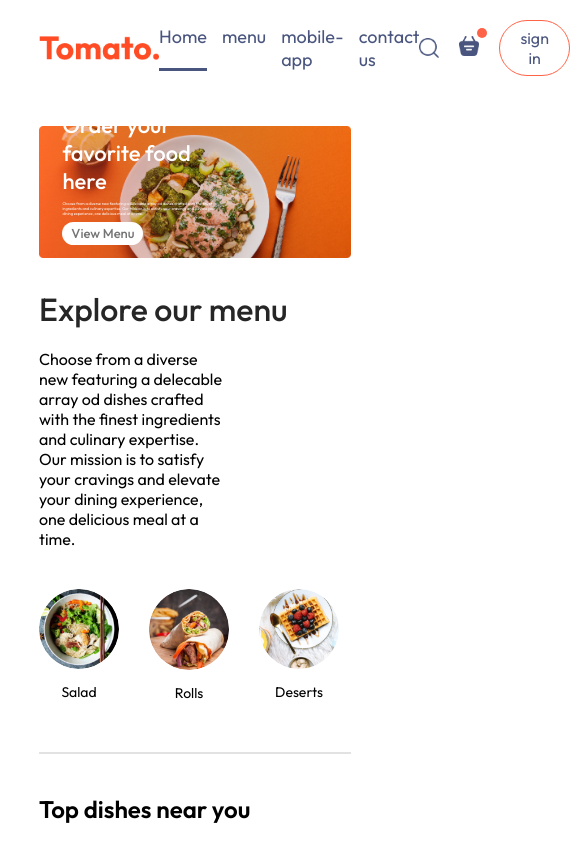
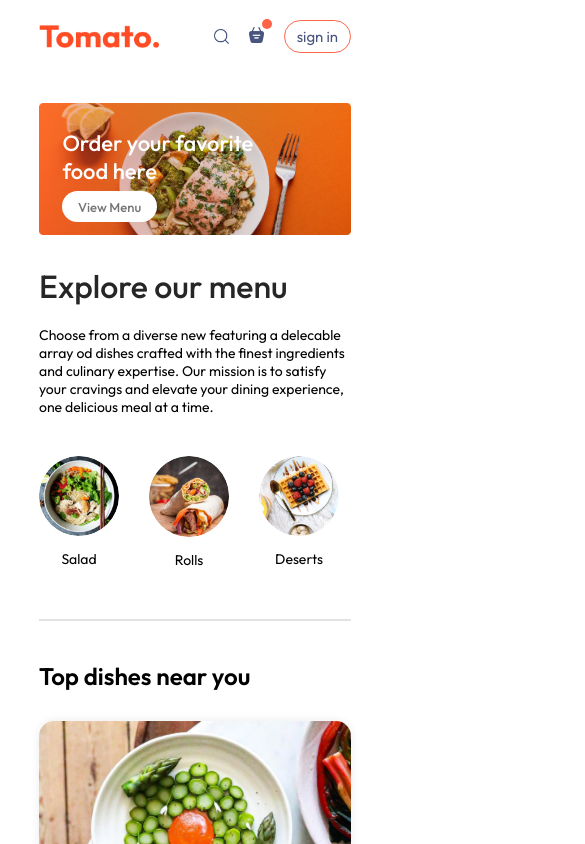
Before and after one commit to MuizAyomide/food-delivery-website, a React (Vite) app in the folder FrontEnd/: page / in a window 390 px wide. Shown: the top 844 px of the page, 585 px wide, since content can reach past the window. Built offline with nearby package versions, Linux system fonts and the light colour scheme.

Commit message:
home finish commit

```diff
--- a/FrontEnd/src/Components/ExploreMenu/ExploreMenu.css
+++ b/FrontEnd/src/Components/ExploreMenu/ExploreMenu.css
@@ -55,3 +55,11 @@
     padding: 2px;
     border-radius: 50px;
 }
+
+/* -------------------- media query -------------- */
+@media (max-width:1050px) {
+    .explore-menu-text{
+        max-width: 100%;
+        font-size: 14px;
+    }
+}
--- a/FrontEnd/src/Components/Footer/Footer.css
+++ b/FrontEnd/src/Components/Footer/Footer.css
@@ -46,3 +46,15 @@
     background: gray;
     border: none;
 }
+
+/* -------------- media query ------------- */
+@media (max-width:750px){
+    .footer-content{
+        display: flex;
+        flex-direction: column;
+        gap: 35px;
+    }
+    .footer-copyright{
+        text-align: center;
+    }
+}
--- a/FrontEnd/src/Components/Header/Header.css
+++ b/FrontEnd/src/Components/Header/Header.css
@@ -38,3 +38,27 @@
     font-size: max(1vw, 13px);
     border-radius: 50px;
 }
+
+/* -------------- media query ------------ */
+
+@media (max-width:1050px){
+
+    .header-contents{
+        max-width: 45%;
+    }
+}
+
+@media (max-width:750px){
+
+    .header-contents{
+        max-width: 65%;
+    }
+
+    .header-contents p{
+        display: none;
+    }
+
+    .header-contents button{
+        padding: 2vw 4vw;
+    }
+}
--- a/FrontEnd/src/Components/Navbar/Navbar.css
+++ b/FrontEnd/src/Components/Navbar/Navbar.css
@@ -98,10 +98,20 @@
 
     }
     .navbar-right img{
-        width: 20px;
+        width: 15px;
     }
     .navbar-right button{
-        padding: 7px 20px;
+        padding: 6px 12px;
+        font-size: 15px;
     }
 
 }
+
+@media (max-width:750px){
+
+    .navbar-menu{
+       display: none;
+    }
+
+
+}
--- a/FrontEnd/src/Components/Navbar/Navbar.jsx
+++ b/FrontEnd/src/Components/Navbar/Navbar.jsx
@@ -1,6 +1,7 @@
 import React, { useState } from 'react'
 import './Navbar.css'
 import { assets } from '../../assets/assets'
+import { Link } from 'react-router-dom'
 
 
 
@@ -12,10 +13,10 @@
     <div className='navbar'>
         <img src={assets.logo} alt="" className="logo" />
         <ul className='navbar-menu'>
-            <li onClick={()=>setMenu("home")} className={menu==="home"?"active":""}>Home</li>
-            <li onClick={()=>setMenu("menu")} className={menu==="menu"?'active':''}>menu</li>
-            <li onClick={()=>setMenu("mobile-app")} className={menu==="mobile-app"?'active':''}>mobile-app</li>
-            <li onClick={()=>setMenu("contact-us")} className={menu==="contact-us"?'active':''}>contact us</li>
+            <Link to='/' onClick={()=>setMenu("home")} className={menu==="home"?"active":""}>Home</Link>
+            <a  href='#explore-menu' onClick={()=>setMenu("menu")} className={menu==="menu"?'active':''}>menu</a>
+            <a  href='#app-download' onClick={()=>setMenu("mobile-app")} className={menu==="mobile-app"?'active':''}>mobile-app</a>
+            <a  href='#footer' onClick={()=>setMenu("contact-us")} className={menu==="contact-us"?'active':''}>contact us</a>
         </ul>
         <div className="navbar-right">
             <img src={assets.search_icon} alt="" />
--- a/FrontEnd/src/index.css
+++ b/FrontEnd/src/index.css
@@ -4,6 +4,7 @@
   margin: 0;
   box-sizing: border-box;
   font-family: outfit;
+  scroll-behavior: smooth;
 }
 
 .body{
```
